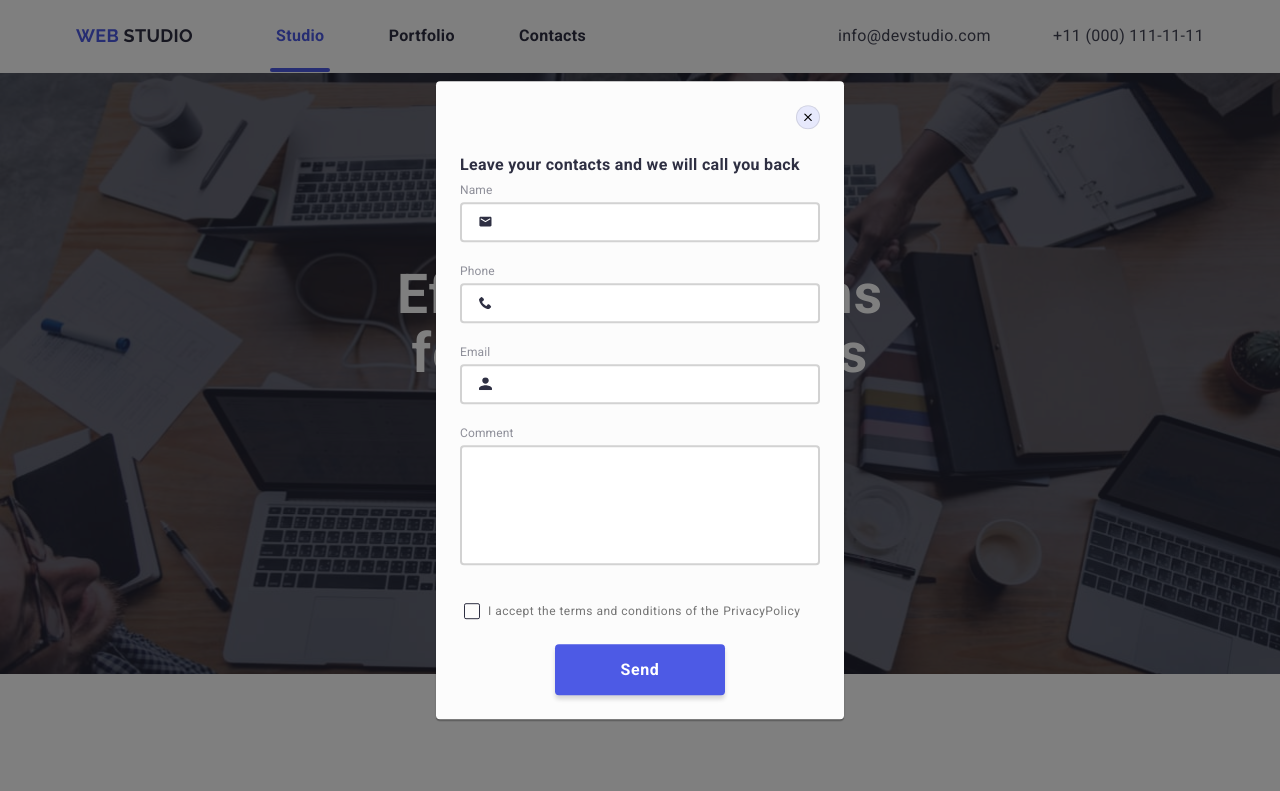
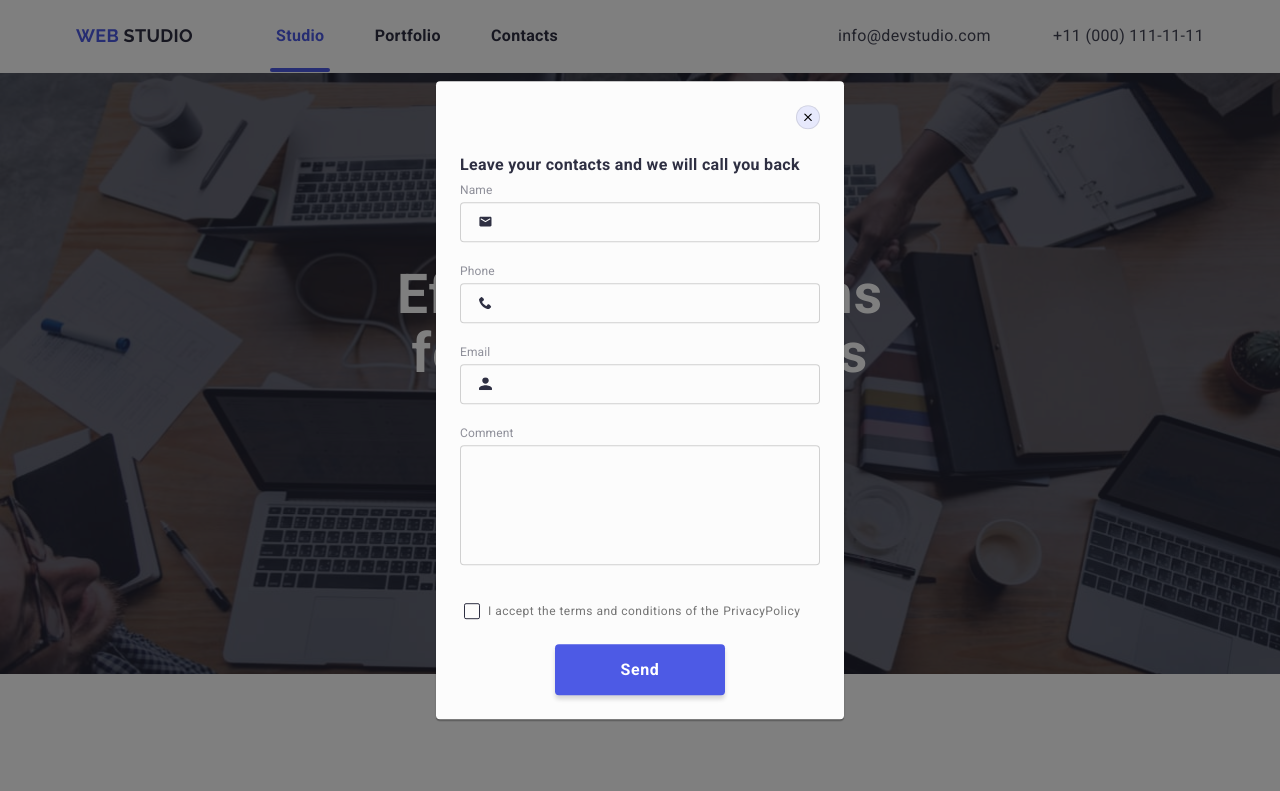
Before and after one commit to FortisSpirity/goit-markup-hw-06, a plain HTML site: page index.html in a window 1280 px wide. Both pictures are taken after a click on the button "Order Service". Shown: the top 791 px of the page. Drawn offline with Linux system fonts and the light colour scheme.

Commit message:
changeHw

```diff
--- a/styles.css/style.css
+++ b/styles.css/style.css
@@ -168,7 +168,7 @@ body {
 }
 
 .menu-item + .menu-item {
-    margin-left: 48px;
+    margin-left: 34px;
 }
 
 .menu-link {
@@ -800,24 +800,26 @@ body {
 .modal-form__input {
     width: 100%;
     height: 40px;
-    border: 2px solid rgba(33, 33, 33, 0.2);
+    border: 1px solid rgba(33, 33, 33, 0.2);
     border-radius: 4px;
     padding-left: 42px;
     outline: none;
     color: rgba(0, 0, 0, 1);
     transition: all 250ms cubic-bezier(0.4, 0, 0.2, 1);
+    background-color: #fcfcfc;
 }
 
 .modal-form__textarea {
     width: 360px;
     height: 120px;
     resize: none;
-    border: 2px solid rgba(33, 33, 33, 0.2);
+    border: 1px solid rgba(33, 33, 33, 0.2);
     border-radius: 4px;
     outline: none;
     padding: 8px 16px;
     transition: fill 250ms cubic-bezier(0.4, 0, 0.2, 1);
     color: rgba(0, 0, 0, 1);
+    background-color: #fcfcfc;
 }
 
 .modal-form__textarea::placeholder {
@@ -830,8 +832,6 @@ body {
     color: rgba(117, 117, 117, 0.5);
 }
 .modal-form__check {
-    /* width: 16px;
-    height: 16px; */
     display: none;
 }
 .modal-form__check-descr {
@@ -902,6 +902,7 @@ body {
     right: 0;
     top: -1px;
     left: 0;
+    cursor: pointer;
 }
 
 .modal-form__check:checked + .modal-form__check-descr::before {
```
